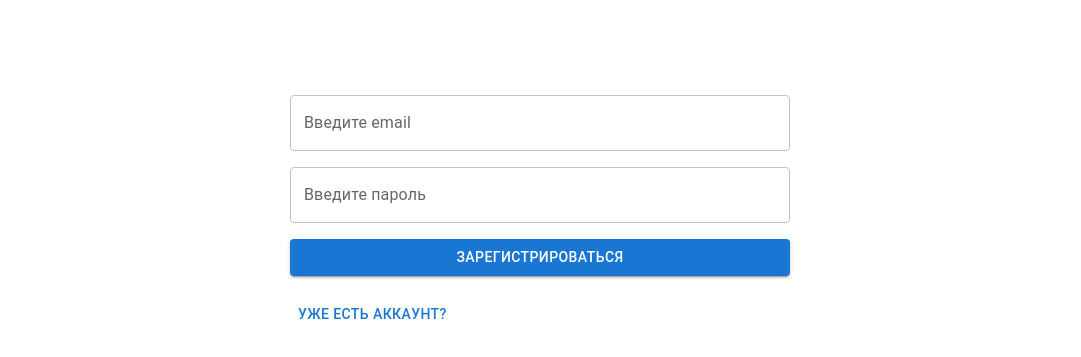
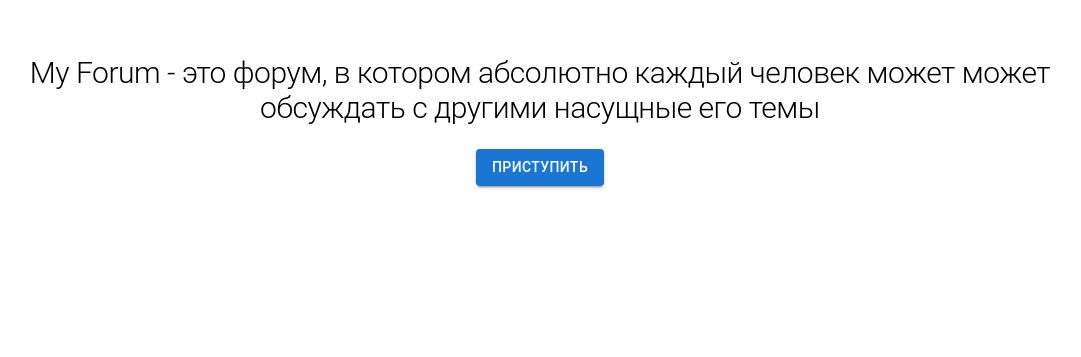
Before and after one commit to AlexJ03/forum, a React app: page / in a window 1280 px wide. Shown: the part 145-502 px from the top of the page, without its empty margins (100-1181 px from the left). Built offline with nearby package versions, Linux system fonts and the light colour scheme; no server answers.

Commit message:
feat(pages): created a new page - preview

```diff
--- a/src/App.tsx
+++ b/src/App.tsx
@@ -1,4 +1,4 @@
-import { Home, Profile, Discussion, CategoryList, Auth } from "./pages";
+import { Home, Profile, Discussion, CategoryList, Auth, Preview } from "./pages";
 import { Route, Routes, useNavigate } from "react-router-dom";
 import { useEffect } from "react";
 import { userAuth } from "@helpers";
@@ -12,7 +12,8 @@ const App = () => {
 
   return (
     <Routes>
-        <Route path="/" element={<Auth />} />
+        <Route path="/" element={<Preview />} />
+        <Route path="/auth" element={<Auth />} />
         <Route path="/homepage" element={<Home />} />
         <Route path="/profile/:token" element={<Profile />} />
         <Route path="/categories/:name" element={<CategoryList />} />
--- a/src/components/answers/controller/AnswerController.tsx
+++ b/src/components/answers/controller/AnswerController.tsx
@@ -1,17 +1,15 @@
 import { Button, TextField } from "@mui/material";
 import { useState } from "react";
-import { token, database, fireError } from "@helpers";
+import { token, database } from "@helpers";
 
 const AnswerController = ( { name }: Record<string, string> ) => {
     const [answer, setAnswer] = useState( "" );
 
     const createAnswer = async () => {
-        // try {
-            await database.answers.createAnswerInDiscussion( name, answer );
-            await database.answers.createAnswer( answer, name, token.getToken() );
-        // } catch ( error ) {
-        //     fireError.setError( error.message );
-        // }
+        await database.answers.createAnswerInDiscussion( name, answer );
+        await database.answers.createAnswer( answer, name, token.getToken() );
+
+        setAnswer( "" );
     };
 
     return (
--- a/src/pages/home/Home.tsx
+++ b/src/pages/home/Home.tsx
@@ -5,7 +5,7 @@ import { useEffect } from "react";
 import mobx from "@mobx";
 import { CategoryController, CategoriesMap } from "@components-categories";
 import { database, token as UserToken } from "@helpers";
-import type { IUserData, IUserFullData } from "@types";
+import type { IUserData } from "@types";
 
 export const Home = observer( () => {
 
--- a/src/pages/index.ts
+++ b/src/pages/index.ts
@@ -3,5 +3,6 @@ import { Profile } from "./profile";
 import { Discussion } from "./discussion";
 import { CategoryList } from "./category";
 import { Auth } from "./auth";
+import { Preview } from "./preview";
 
-export { Profile, Home, Discussion, CategoryList, Auth };
+export { Profile, Home, Discussion, CategoryList, Auth, Preview };
--- /dev/null
+++ b/src/pages/preview/Preview.tsx
@@ -0,0 +1,17 @@
+import { Box, Button, Container, Typography } from "@mui/material";
+import { useNavigate } from "react-router-dom";
+
+export const Preview = () => {
+    const navigate = useNavigate();
+
+    return (
+        <Container maxWidth="lg" sx={{ margin: "0 auto" }}>
+            <Box pt="200px">
+                <Typography variant="h1" fontSize="30px" mb={3} textAlign="center">My Forum - это форум, в котором абсолютно каждый человек может может обсуждать с другими насущные его темы</Typography>
+                <Box display="flex" justifyContent="center">
+                    <Button variant="contained" onClick={() => navigate( "/auth" )}>Приступить</Button>
+                </Box>
+            </Box>
+        </Container>
+    );
+};
--- /dev/null
+++ b/src/pages/preview/index.ts
@@ -0,0 +1,3 @@
+import { Preview as preview } from "./Preview";
+
+export const Preview = preview;
```
